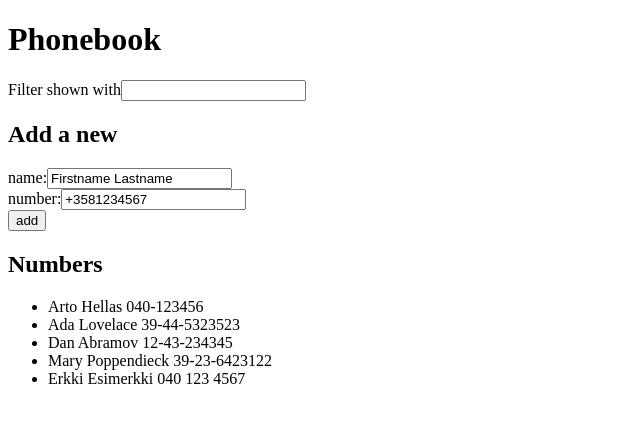
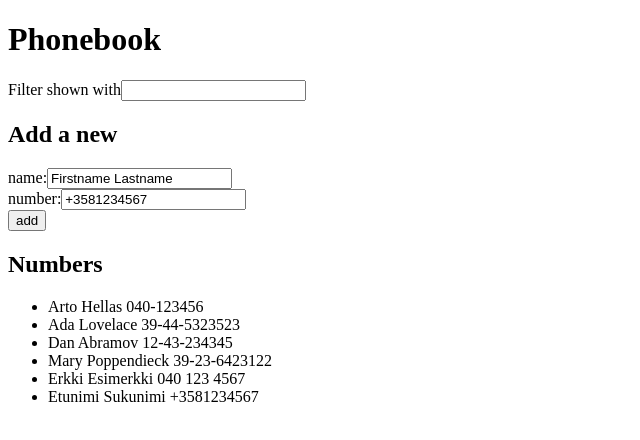
Before and after one commit to julia-kuisma/part2, a React (Vite) app in the folder phonebook/: page / in a window 1280 px wide. Shown: the top 440 px of the page, without its empty margins (0-640 px from the left). Built offline with nearby package versions, Linux system fonts and the light colour scheme; data requests are answered from the project's data file.

Commit message:
2.13. Step

```diff
--- a/phonebook/db.json
+++ b/phonebook/db.json
@@ -24,6 +24,11 @@
       "id": "e351",
       "name": "Erkki Esimerkki",
       "number": "040 123 4567"
+    },
+    {
+      "id": "7d5b",
+      "name": "Etunimi Sukunimi",
+      "number": "+3581234567"
     }
   ]
 }
--- a/phonebook/src/App.jsx
+++ b/phonebook/src/App.jsx
@@ -1,5 +1,6 @@
 import { useState, useEffect } from 'react'
 import axios from 'axios'
+import personService from './services/persons'
 
 const Filter = (props) => {
 	return(
@@ -68,13 +69,13 @@ const App = () => {
 		if (exists) {
 			alert(`${newName} is already added to phonebook`);
 		} else {
-			setPersons(persons.concat(nameObject))
-			setNewName('')
-			setNewNumber('')
-			axios
-			.post('http://localhost:3001/persons', nameObject)
+			personService
+			.create(nameObject)
 			.then(response => {
-				console.log(response)
+				setPersons(persons.concat(nameObject))
+				setNewNote('')
+				setNewName('')
+				setNewNumber('')
 			})
 		}
 	}
@@ -84,8 +85,8 @@ const App = () => {
 	}
 
 	useEffect(() => {
-		axios
-		.get('http://localhost:3001/persons')
+		personService
+		.getAll()
 		.then(response => {
 			setPersons(response.data)
 		})
--- /dev/null
+++ b/phonebook/src/services/persons.js
@@ -0,0 +1,15 @@
+import axios from 'axios'
+const baseUrl = 'http://localhost:3001/persons'
+
+const getAll = () => {
+  return axios.get(baseUrl)
+}
+
+const create = newObject => {
+  return axios.post(baseUrl, newObject)
+}
+
+export default {
+  getAll,
+  create
+}
```
